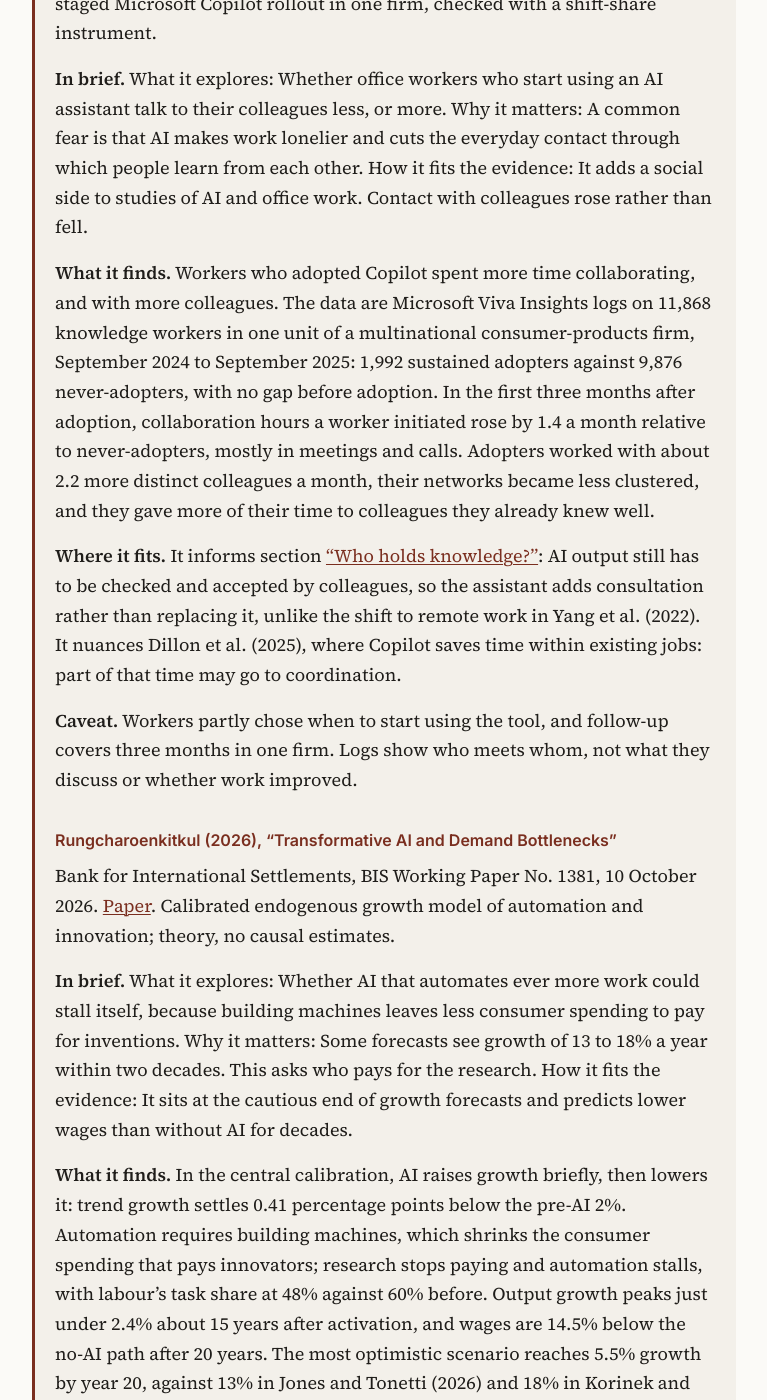
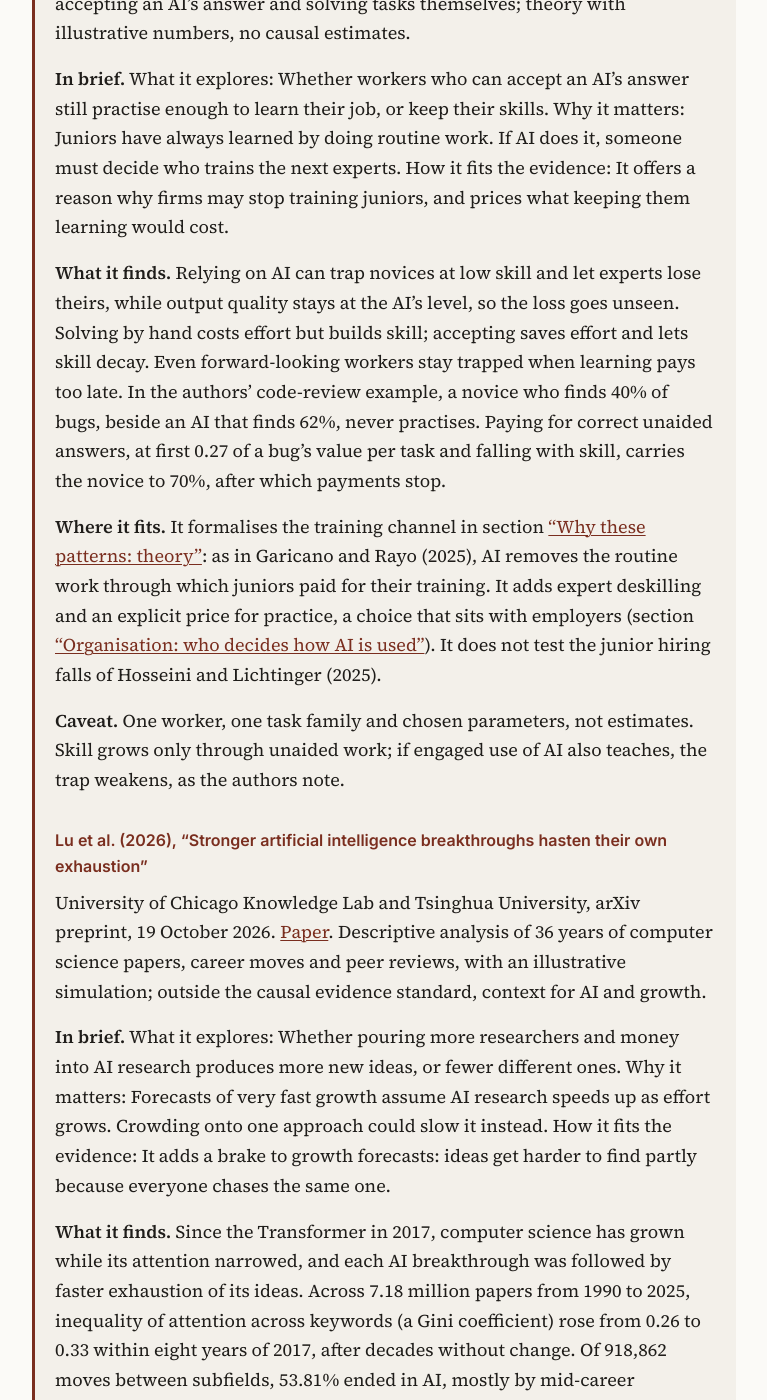
Before and after one commit to ajoly35/gen-ai-living-review, a Jekyll site: the page built from recent.md, in a window 1280 px wide and 1400 px high, scrolled down 668 px. Shown: the whole window, without its empty margins (256-1023 px from the left). Built offline with Jekyll 4.4.1, drawn with Linux system fonts in a browser that asks for light colours; some of the changed text lies outside the part shown.

Commit message:
Latest research: Diener et al. (2026); Lu et al. (2026)
Co-Authored-By: Claude Opus 5.5 <noreply@anthropic.com>
Claude-Session: https://claude.ai/code/session_01G6bx5R8A1V4Ttw66DUVT2e

```diff
--- a/_includes/latest.md
+++ b/_includes/latest.md
@@ -1,4 +1,36 @@
 New papers on AI and labour markets and AI and growth, newest first, each placed against the review below. Every figure is checked against the paper itself.
+
+### Diener et al. (2026), "Today's Work, Tomorrow's Workforce: Incentivizing Learning in AI-Assisted Work"
+<!-- kind: paper -->
+
+Karlsruhe Institute of Technology and IBM Research, arXiv preprint, 4 November 2026. [Paper](https://arxiv.org/abs/2611.06346). Dynamic model of workers choosing between accepting an AI's answer and solving tasks themselves; theory with illustrative numbers, no causal estimates.
+
+**In brief.**
+What it explores: Whether workers who can accept an AI's answer still practise enough to learn their job, or keep their skills.
+Why it matters: Juniors have always learned by doing routine work. If AI does it, someone must decide who trains the next experts.
+How it fits the evidence: It offers a reason why firms may stop training juniors, and prices what keeping them learning would cost.
+
+**What it finds.** Relying on AI can trap novices at low skill and let experts lose theirs, while output quality stays at the AI's level, so the loss goes unseen. Solving by hand costs effort but builds skill; accepting saves effort and lets skill decay. Even forward-looking workers stay trapped when learning pays too late. In the authors' code-review example, a novice who finds 40% of bugs, beside an AI that finds 62%, never practises. Paying for correct unaided answers, at first 0.27 of a bug's value per task and falling with skill, carries the novice to 70%, after which payments stop.
+
+**Where it fits.** It formalises the training channel in section [“Why these patterns: theory”](#why-these-patterns-theory): as in Garicano and Rayo (2025), AI removes the routine work through which juniors paid for their training. It adds expert deskilling and an explicit price for practice, a choice that sits with employers (section [“Organisation: who decides how AI is used”](#organisation-who-decides-how-ai-is-used)). It does not test the junior hiring falls of Hosseini and Lichtinger (2025).
+
+**Caveat.** One worker, one task family and chosen parameters, not estimates. Skill grows only through unaided work; if engaged use of AI also teaches, the trap weakens, as the authors note.
+
+### Lu et al. (2026), "Stronger artificial intelligence breakthroughs hasten their own exhaustion"
+<!-- kind: paper -->
+
+University of Chicago Knowledge Lab and Tsinghua University, arXiv preprint, 19 October 2026. [Paper](https://arxiv.org/abs/2610.27296). Descriptive analysis of 36 years of computer science papers, career moves and peer reviews, with an illustrative simulation; outside the causal evidence standard, context for AI and growth.
+
+**In brief.**
+What it explores: Whether pouring more researchers and money into AI research produces more new ideas, or fewer different ones.
+Why it matters: Forecasts of very fast growth assume AI research speeds up as effort grows. Crowding onto one approach could slow it instead.
+How it fits the evidence: It adds a brake to growth forecasts: ideas get harder to find partly because everyone chases the same one.
+
+**What it finds.** Since the Transformer in 2017, computer science has grown while its attention narrowed, and each AI breakthrough was followed by faster exhaustion of its ideas. Across 7.18 million papers from 1990 to 2025, inequality of attention across keywords (a Gini coefficient) rose from 0.26 to 0.33 within eight years of 2017, after decades without change. Of 918,862 moves between subfields, 53.81% ended in AI, mostly by mid-career researchers. In 73,089 peer reviews, 2017 to 2025, reviewer confidence fell from 3.9 to 2.9 out of 5. Active ideas fell below their ceiling modestly after AlexNet, severely after the Transformer.
+
+**Where it fits.** It bears on the companion review's section on automating ideas. Growth models where ideas get harder to find (Aghion, Jones and Jones 2019) treat difficulty as a property of the idea space; here it also depends on how researchers spread their attention. That weakens the research feedback loops behind explosive growth in Davidson et al., in line with the slower paths of Rungcharoenkitkul (2026).
+
+**Caveat.** Nouns in abstracts stand in for ideas, and the post-2022 window is short. The paper does not link narrowing attention to output; the growth reading is ours.
 
 ### Soda, Iorio and Rizzo (2026), "The Effects of Generative AI on Collaboration and Social Networks Among Knowledge Workers"
 <!-- kind: paper -->
--- a/_includes/references-latest.md
+++ b/_includes/references-latest.md
@@ -11,6 +11,8 @@ Bianchini, Stefano, and Georgiana-Ioana Coroama. 2026. *LLMs and the Organizatio
 Colaiacovo, Innessa, and Rembrand Koning. 2026. *Delegating to AI: Beliefs and the Organization of Work at New Ventures*. Working Paper 26-093. Harvard Business School. [Link](https://www.hbs.edu/faculty/Pages/item.aspx?num=69112).
 
 Conlon, John J., and Peter Schwardmann. 2026. *Creative Destruction: Human-AI Competition in an Experimental Market*. arXiv:2610.18921. [Link](https://arxiv.org/abs/2610.18921).
+
+Diener, Moritz, Daniel Hendriks, Philipp Spitzer, Gerhard Satzger, Joshua Holstein, and Wei Sun. 2026. *Today’s Work, Tomorrow’s Workforce: Incentivizing Learning in AI-Assisted Work*. arXiv:2611.06346. [Link](https://arxiv.org/abs/2611.06346).
 
 Domnisoru, Ciprian, and Tuomas P. Heikkinen. 2026. *How Is AI Affecting College Major and Course Choices? Evidence from Finland*. Discussion Paper No. 293/26. RFBerlin, 2 November. [Link](https://www.rfberlin.com/network-paper/how-is-ai-affecting-college-major-and-course-choices-evidence-from-finland/).
 
@@ -30,9 +32,9 @@ Korinek, Anton, and Donghyun Suh. 2024. *Scenarios for the Transition to AGI*. W
 
 Korinek, Anton, Charles I. Jones, Szymon Sacher, Tess Cotter, and Peter McCrory. 2026. *Economic Scenarios for Transformative AI*. Working Paper No. 2026-02. The Anthropic Institute.
 
-Legate-Yang, Russell, and Maxim Massenkoff. 2026. *What Work Can Robots Do?* Anthropic, 30 September. [Link](https://www.anthropic.com/research/what-work-can-robots-do).
+Levy Yeyati, Eduardo, Darío Judzik, and Juan Ignacio Barbiero. 2026. *Practice Makes Perfect: Tacit Knowledge, Generative AI, and Returns to Schooling and Experience*. arXiv:2610.36008. [Link](https://arxiv.org/abs/2610.36008).
 
-Levy Yeyati, Eduardo, Darío Judzik, and Juan Ignacio Barbiero. 2026. *Practice Makes Perfect: Tacit Knowledge, Generative AI, and Returns to Schooling and Experience*. arXiv:2610.36008. [Link](https://arxiv.org/abs/2610.36008).
+Lu, Beichen, Honglin Bao, Qi Huang, Qingguo Meng, and James A. Evans. 2026. *Stronger Artificial Intelligence Breakthroughs Hasten Their Own Exhaustion*. arXiv:2610.27296. [Link](https://arxiv.org/abs/2610.27296).
 
 Mehdi, Tahsin, and Marc Frenette. 2026. *Hiring and Job Separation Rates in the Era of Generative Artificial Intelligence: Early Evidence*. Economic and Social Reports, Catalogue no. 36-28-0001. Statistics Canada, 28 October. [Link](https://www150.statcan.gc.ca/n1/pub/36-28-0001/2026010/article/00003-eng.htm).
 
--- a/briefs/concepts.yml
+++ b/briefs/concepts.yml
@@ -18,6 +18,7 @@
 - key: juniors-first
   title: "Why the first rung of the ladder is the first to go"
   paper: "Hosseini and Lichtinger (2025); Bergeaud et al. (2026)"
+  last: 2026-11-12
 - key: entry-not-layoffs
   title: "No wave of layoffs, yet fewer first jobs: how both can be true"
   paper: "Tucker (2026); Lodefalk et al. (2026); Humlum and Vestergaard (2025)"
```
Also changed, not shown: other parts of _includes/latest.md (+0 -20 lines), other parts of _includes/references-latest.md (+0 -2 lines), _includes/fr/latest.md (+32 -20 lines), briefs/2026-11-12.md (added, +68 -0 lines), briefs/fr/2026-11-12.md (added, +68 -0 lines).
